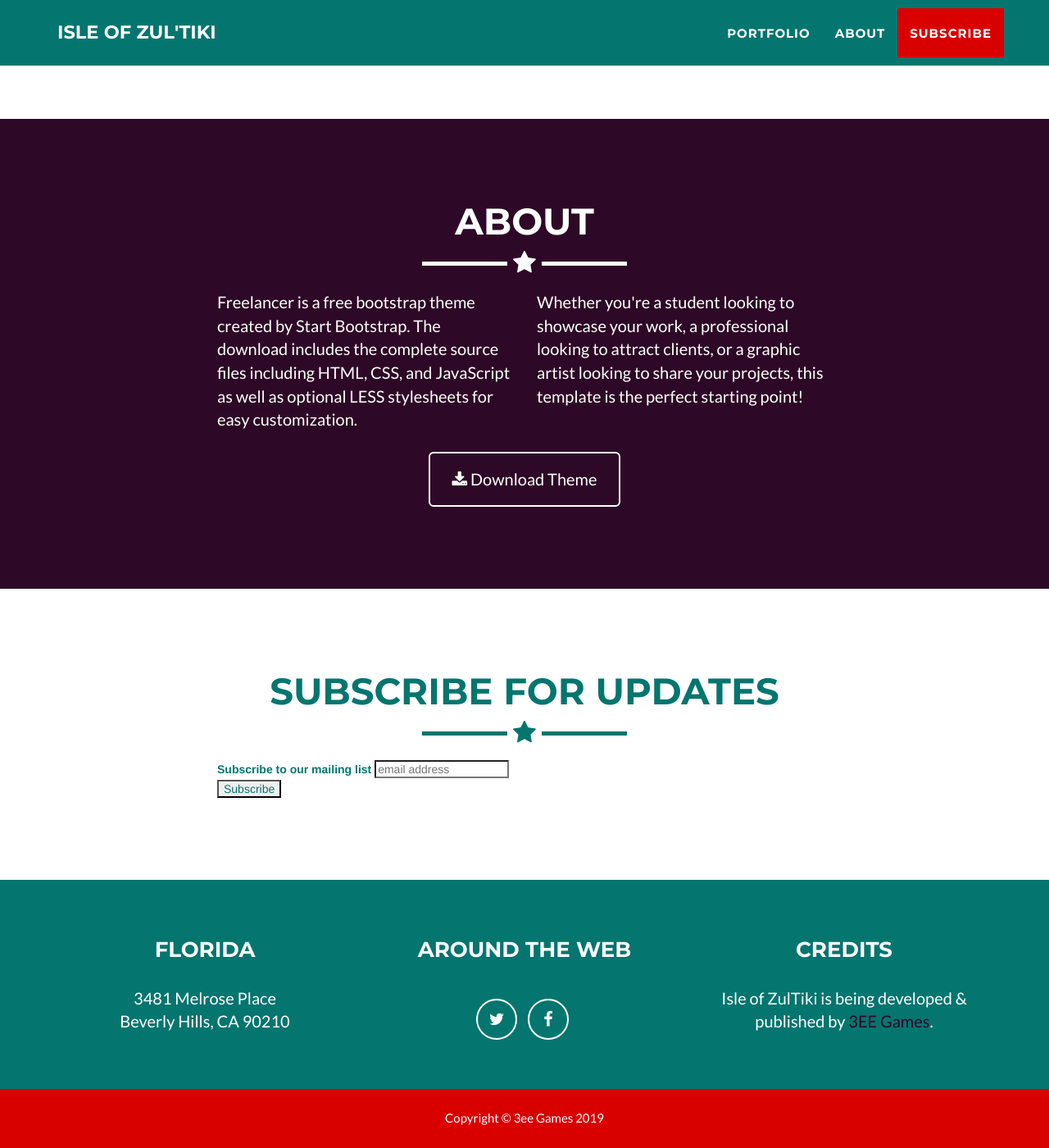
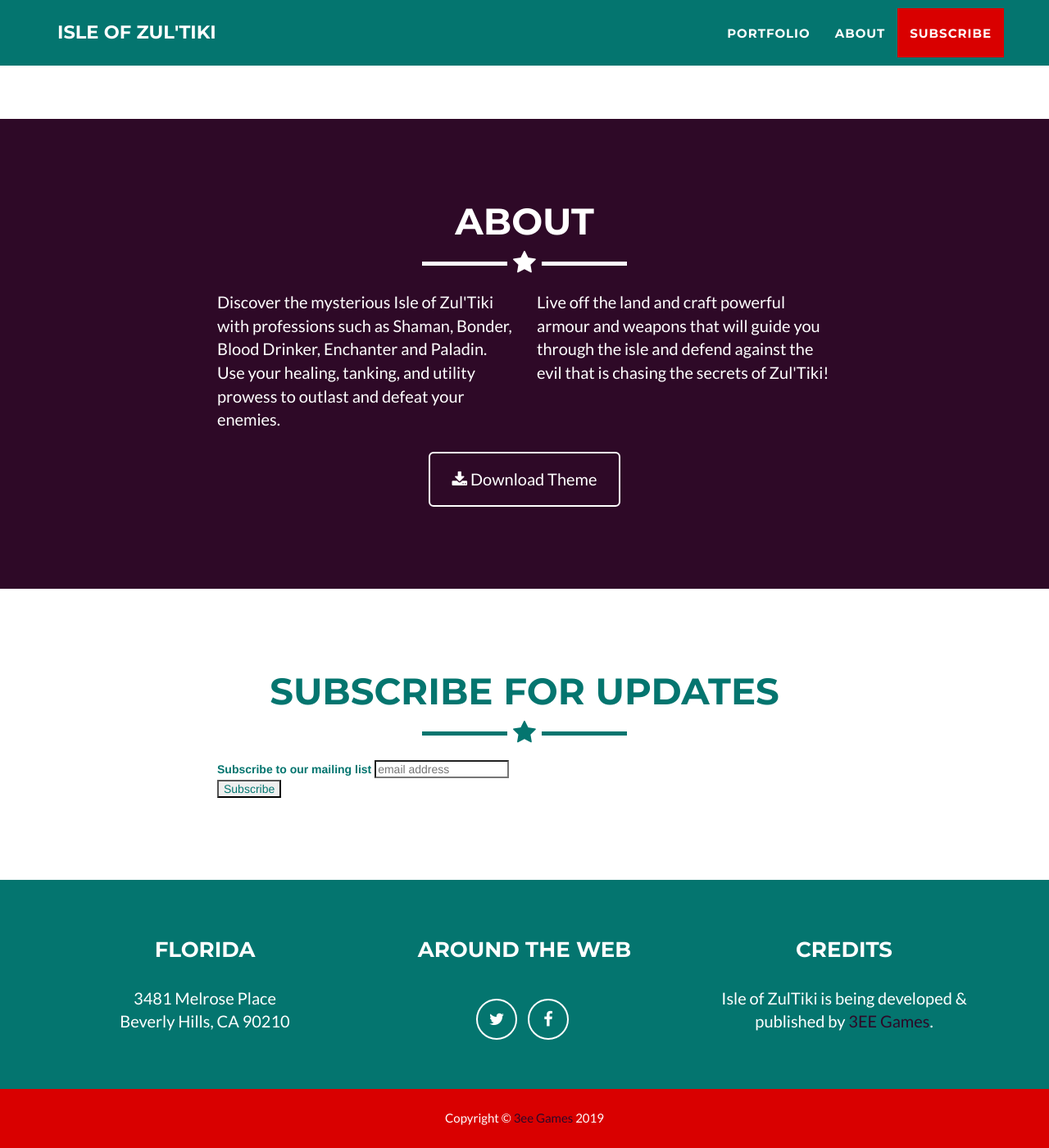
Before and after one commit to rsadwick/zultiki-website, a Jekyll site: the page built from index.html, in a window 1280 px wide and 1400 px high, scrolled down 1520 px. Shown: the whole window at 82% size. Built offline with Jekyll 4.4.1, drawn with Linux system fonts in a browser that asks for light colours; comment, search, counter and statistics services are not loaded; some of the changed text lies outside the part shown.

Commit message:
finalizing stuff

```diff
--- a/_config.yml
+++ b/_config.yml
@@ -4,8 +4,8 @@ email: support@3ee.com
 url: https://zultiki.com
 description: "Prepare yourself for a legendary adventure full of battles, healing, and exploration."
 keywords: "rpg, healing, adventure, tanking"
-skills: "Healing - Tanking - Support"
-meta_author: LastName FirstName
+skills: "Discover the Legendary Power of Healing"
+meta_author: Sadwick Ryan
 
 # Google webmaster tools
 google_verify:
@@ -21,7 +21,7 @@ contact: static
 
 # If you use disqus you need disqus shortname
 # https://help.disqus.com/customer/portal/articles/466208
-disqus_shortname: myshortname
+#disqus_shortname: myshortname
 
 # Color settings (hex-codes without the leading hash-tag)
 color:
--- a/_includes/about.html
+++ b/_includes/about.html
@@ -9,10 +9,10 @@
             </div>
             <div class="row">
                 <div class="col-lg-4 col-lg-offset-2">
-                    <p>Freelancer is a free bootstrap theme created by Start Bootstrap. The download includes the complete source files including HTML, CSS, and JavaScript as well as optional LESS stylesheets for easy customization.</p>
+                    <p>Discover the mysterious Isle of Zul'Tiki with professions such as Shaman, Bonder, Blood Drinker, Enchanter and Paladin.  Use your healing, tanking, and utility prowess to outlast and defeat your enemies.</p>
                 </div>
                 <div class="col-lg-4">
-                    <p>Whether you're a student looking to showcase your work, a professional looking to attract clients, or a graphic artist looking to share your projects, this template is the perfect starting point! </p>
+                    <p>Live off the land and craft powerful armour and weapons that will guide you through the isle and defend against the evil that is chasing the secrets of Zul'Tiki!</p>
                 </div>
                 <div class="col-lg-8 col-lg-offset-2 text-center">
                     <a href="https://github.com/jeromelachaud/freelancer-theme" class="btn btn-lg btn-outline">
--- a/_includes/footer.html
+++ b/_includes/footer.html
@@ -32,7 +32,7 @@
             <div class="container">
                 <div class="row">
                     <div class="col-lg-12">
-                        Copyright &copy; {{ site.footer.copyright }} 20{{ site.time | date: '%y' }}
+                        Copyright &copy; <a href="https://3ee.com">{{ site.footer.copyright }}</a> 20{{ site.time | date: '%y' }}
                     </div>
                 </div>
             </div>
```
